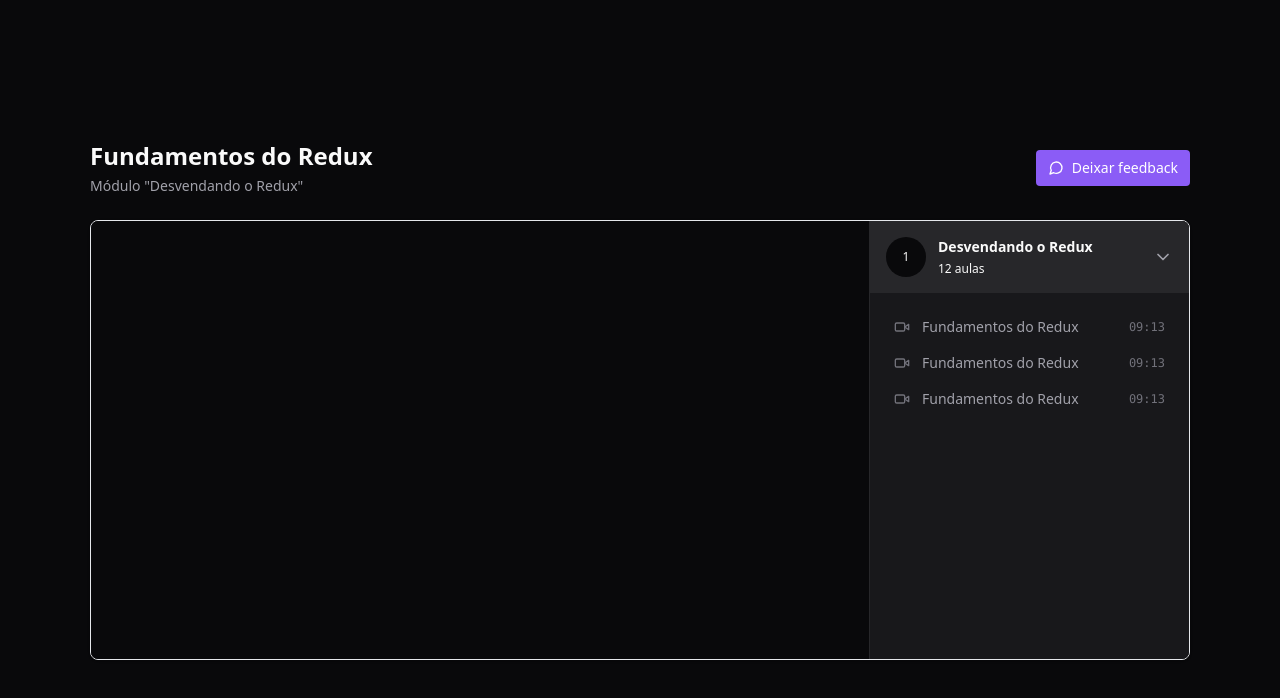
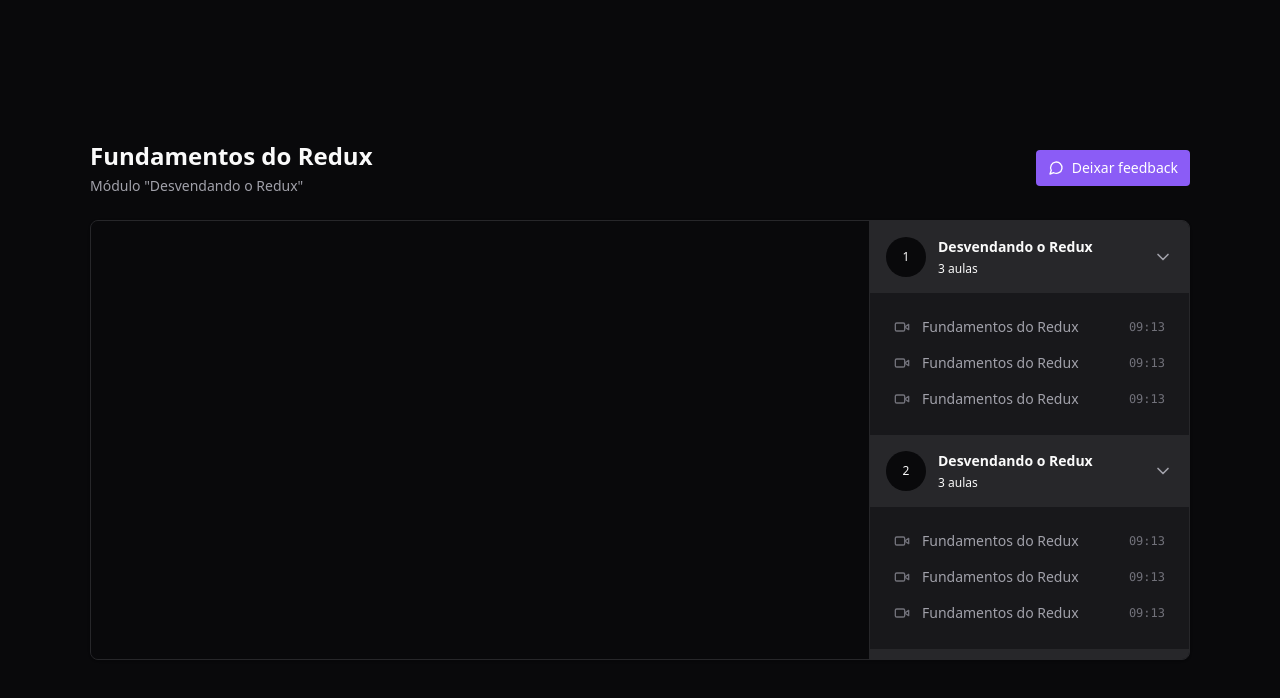
Before and after one commit to andrewgerez/redux-zustand, a React (Vite) app: page / in a window 1280 px wide. Shown: the top 698 px of the page. Built offline with nearby package versions, Linux system fonts and the light colour scheme.

Commit message:
feat: separating the components

```diff
--- /dev/null
+++ b/src/components/Header.tsx
@@ -0,0 +1,8 @@
+export const Header = () => {
+  return (
+    <div className="flex flex-col gap-1">
+      <h1 className="text-2xl font-bold">Fundamentos do Redux</h1>
+      <span className="text-sm text-zinc-400">Módulo "Desvendando o Redux"</span>
+    </div>
+  )
+}
--- /dev/null
+++ b/src/components/Lesson.tsx
@@ -0,0 +1,16 @@
+import { Video } from "lucide-react"
+
+interface ILesson {
+  title: string;
+  duration: string;
+}
+
+export const Lesson = ({ title, duration }: ILesson) => {
+  return (
+    <button className="flex items-center gap-3 text-sm text-zinc-400">
+      <Video className="w-4 h-4 text-zinc-500" />
+      <span>{title}</span>
+      <span className="ml-auto font-mono text-xs text-zinc-500">{duration}</span>
+    </button>
+  )
+}
--- /dev/null
+++ b/src/components/Module.tsx
@@ -0,0 +1,32 @@
+import { ChevronDown } from "lucide-react"
+import { Lesson } from "./Lesson"
+
+interface IModule {
+  moduleIndex: number;
+  title: string;
+  amountOfLessons: number;
+}
+
+export const Module = ({ moduleIndex, title, amountOfLessons }: IModule) => {
+  return (
+    <div>
+      <button className="flex w-full items-center gap-3 bg-zinc-800 p-4">
+        <div className="flex h-10 w-10 rounded-full items-center justify-center bg-zinc-950 text-xs">
+          {moduleIndex + 1}
+        </div>
+        <div className="flex flex-col gap-1 text-left">
+          <strong className="text-sm">{title}</strong>
+          <span className="text-xs text-zinc-4000">{amountOfLessons} aulas</span>
+        </div>
+
+        <ChevronDown className="w-5 h-5 ml-auto text-zinc-400" />
+      </button>
+
+      <nav className="relative flex flex-col gap-4 p-6">
+        <Lesson title="Fundamentos do Redux" duration="09:13" />
+        <Lesson title="Fundamentos do Redux" duration="09:13" />
+        <Lesson title="Fundamentos do Redux" duration="09:13" />
+      </nav>
+    </div>
+  )
+}
--- /dev/null
+++ b/src/components/Video.tsx
@@ -0,0 +1,14 @@
+import ReactPlayer from 'react-player'
+
+export const Video = () => {
+  return (
+    <div className="w-full bg-zinc-950 aspect-video">
+      <ReactPlayer
+        width="100%"
+        height="100%"
+        controls
+        url="https://www.youtube.com/watch?v=_shA5Xwe8_4"
+      />
+    </div>
+  )
+}
--- a/src/pages/Player.tsx
+++ b/src/pages/Player.tsx
@@ -1,15 +1,14 @@
-import { MessageCircle, ChevronDown, Video } from 'lucide-react'
-import ReactPlayer from 'react-player'
+import { MessageCircle } from 'lucide-react'
+import { Header } from '../components/Header'
+import { Video } from '../components/Video'
+import { Module } from '../components/Module'
 
 export const Player = () => {
   return (
     <div className="h-screen bg-zinc-950 text-zinc-50 flex justify-center items-center">
       <div className="flex w-[1100px] flex-col gap-6">
         <div className="flex items-center justify-between">
-          <div className="flex flex-col gap-1">
-            <h1 className="text-2xl font-bold">Fundamentos do Redux</h1>
-            <span className="text-sm text-zinc-400">Módulo "Desvendando o Redux"</span>
-          </div>
+          <Header />
 
           <button
             className="flex
@@ -28,17 +27,11 @@
           </button>
         </div>
 
-        <main className="relative flex overflow-hidden rounded-lg border border-zing-800 bg-zinc-900 shadow pr-80">
+        <main className="relative flex overflow-hidden rounded-lg border border-zinc-800 bg-zinc-900 shadow pr-80">
           <div className="flex-1">
-            <div className="w-full bg-zinc-950 aspect-video">
-              <ReactPlayer
-                width="100%"
-                height="100%"
-                controls
-                url="https://www.youtube.com/watch?v=_shA5Xwe8_4"
-              />
-            </div>
+            <Video />
           </div>
+
           <aside className="w-80
             absolute
             top-0
@@ -52,39 +45,9 @@
             overflow-y-scroll
             scrollbar scrollbar-thin scrollbar-track-zinc-950 scrollbar-thumb-zinc-800"
           >
-            <div className="">
-              <button className="flex w-full items-center gap-3 bg-zinc-800 p-4">
-                <div className="flex h-10 w-10 rounded-full items-center justify-center bg-zinc-950 text-xs">
-                  1
-                </div>
-                <div className="flex flex-col gap-1 text-left">
-                  <strong className="text-sm">Desvendando o Redux</strong>
-                  <span className="text-xs text-zinc-4000">12 aulas</span>
-                </div>
-
-                <ChevronDown className="w-5 h-5 ml-auto text-zinc-400" />
-              </button>
-
-              <nav className="relative flex flex-col gap-4 p-6">
-                <button className="flex items-center gap-3 text-sm text-zinc-400">
-                  <Video className="w-4 h-4 text-zinc-500" />
-                  <span>Fundamentos do Redux</span>
-                  <span className="ml-auto font-mono text-xs text-zinc-500">09:13</span>
-                </button>
-
-                <button className="flex items-center gap-3 text-sm text-zinc-400">
-                  <Video className="w-4 h-4 text-zinc-500" />
-                  <span>Fundamentos do Redux</span>
-                  <span className="ml-auto font-mono text-xs text-zinc-500">09:13</span>
-                </button>
-
-                <button className="flex items-center gap-3 text-sm text-zinc-400">
-                  <Video className="w-4 h-4 text-zinc-500" />
-                  <span>Fundamentos do Redux</span>
-                  <span className="ml-auto font-mono text-xs text-zinc-500">09:13</span>
-                </button>
-              </nav>
-            </div>
+            <Module moduleIndex={0} title="Desvendando o Redux" amountOfLessons={3} />
+            <Module moduleIndex={1} title="Desvendando o Redux" amountOfLessons={3} />
+            <Module moduleIndex={2} title="Desvendando o Redux" amountOfLessons={3} />
           </aside>
         </main>
       </div>
```
